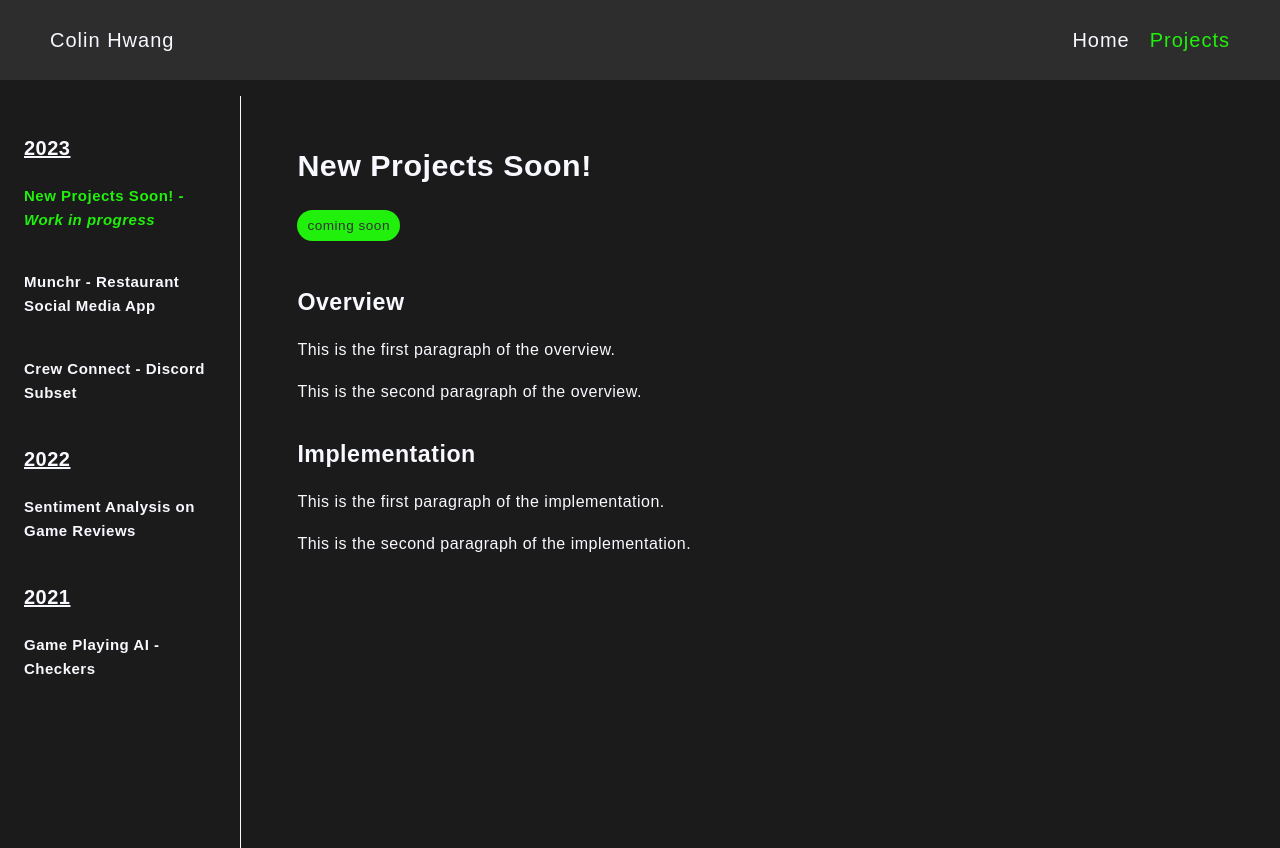
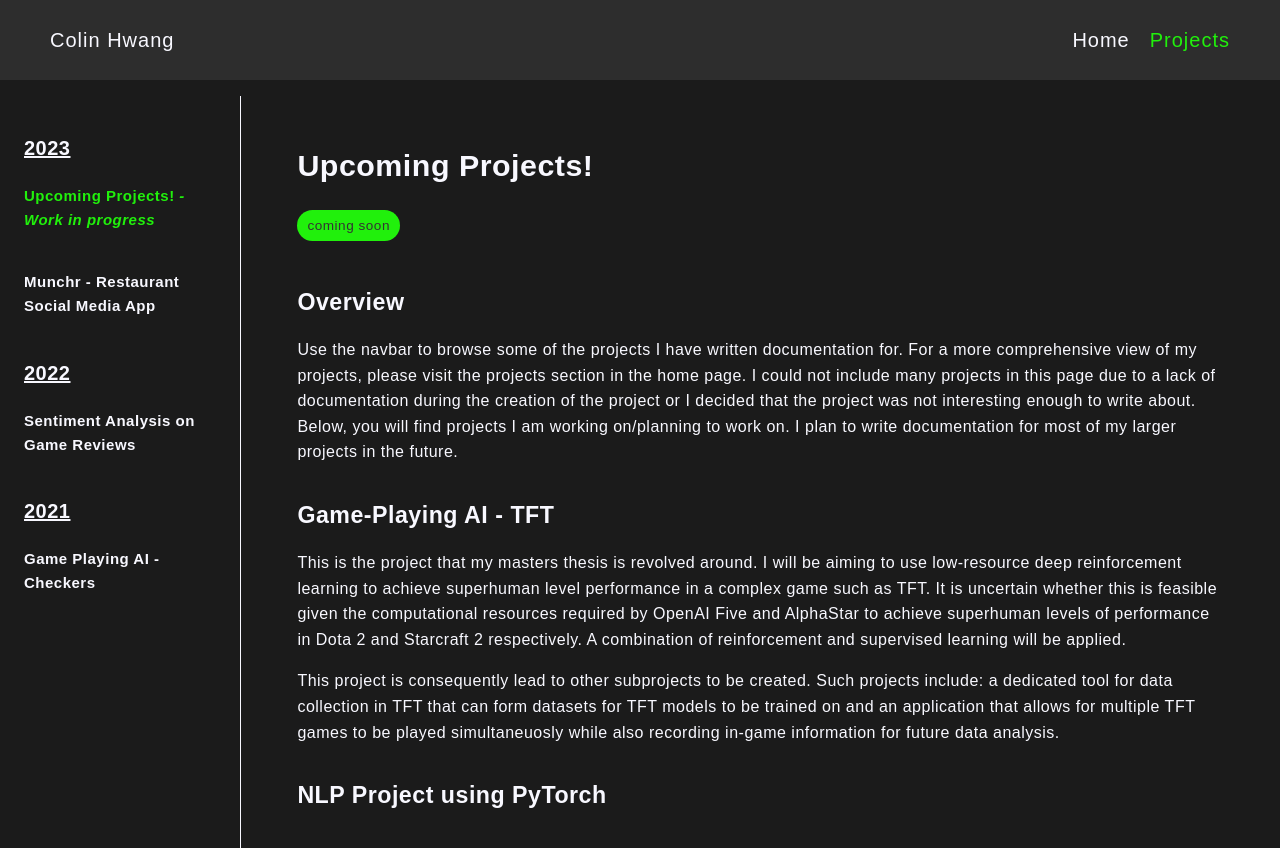
Before and after one commit to colinh09/portfolio2, a React (Create React App) app: page /projects in a window 1280 px wide. Built offline with nearby package versions, Linux system fonts and the light colour scheme.

Commit message:
finished?

```diff
--- a/src/Components/ExperienceCard.css
+++ b/src/Components/ExperienceCard.css
@@ -36,7 +36,7 @@
     margin: 0.2em;
     padding: 0.2em 0.5em;
     background-color: #21F00C;
-    color: #F8F8FF;
+    color: #1B1B1B;
     border-radius: 20px;
 }
 
--- a/src/Components/ProjectCard.css
+++ b/src/Components/ProjectCard.css
@@ -27,13 +27,14 @@
     margin: 0.2em;
     padding: 0.2em 0.5em;
     background-color: #21F00C;
-    color: #F8F8FF;
+    color: #1B1B1B;
     border-radius: 20px;
 }
 
 .project-card p {
     text-align: left;
     font-size: 14px;
+    padding-top: 5%;
 }
 
 @media (max-width: 599px) {
--- a/src/Components/ProjectDetails.css
+++ b/src/Components/ProjectDetails.css
@@ -51,6 +51,7 @@
 .details-description {
     text-align: left;
     padding-top: 2.5%;
+    padding-bottom: 2.5%;
 }
 
 .details-section {
--- a/src/Json/projectPosts.json
+++ b/src/Json/projectPosts.json
@@ -1,6 +1,6 @@
 [
     {
-        "name": "New Projects Soon!",
+        "name": "Upcoming Projects!",
         "technologies": ["coming soon"],
         "timeline": "",
         "year": 2023,
@@ -10,15 +10,20 @@
             {
                 "title": "Overview",
                 "content": [
-                    "This is the first paragraph of the overview.",
-                    "This is the second paragraph of the overview."
+                    "Use the navbar to browse some of the projects I have written documentation for. For a more comprehensive view of my projects, please visit the projects section in the home page. I could not include many projects in this page due to a lack of documentation during the creation of the project or I decided that the project was not interesting enough to write about. Below, you will find projects I am working on/planning to work on. I plan to write documentation for most of my larger projects in the future."
                 ]
             },
             {
-                "title": "Implementation",
+                "title": "Game-Playing AI - TFT",
                 "content": [
-                    "This is the first paragraph of the implementation.",
-                    "This is the second paragraph of the implementation."
+                    "This is the project that my masters thesis is revolved around. I will be aiming to use low-resource deep reinforcement learning to achieve superhuman level performance in a complex game such as TFT. It is uncertain whether this is feasible given the computational resources required by OpenAI Five and AlphaStar to achieve superhuman levels of performance in Dota 2 and Starcraft 2 respectively. A combination of reinforcement and supervised learning will be applied.",
+                    "This project is consequently lead to other subprojects to be created. Such projects include: a dedicated tool for data collection in TFT that can form datasets for TFT models to be trained on and an application that allows for multiple TFT games to be played simultaneuosly while also recording in-game information for future data analysis."
+                ]
+            },
+            {
+                "title": "NLP Project using PyTorch",
+                "content":[
+                    "No information about this project yet"
                 ]
             }
         ]
@@ -61,36 +66,6 @@
                 "title": "Shortcomings and Future Work",
                 "content": [
                     "In terms of shortcomings and future improvements, the application lacks functionality for adding new restaurants not already in the database, the taste profile page needs visual and informational improvements, the ability to view friends' taste profiles is absent, the friend addition system needs refinement, users can currently add themselves as a friend which is not ideal, private/public review features were forgotten, the application is not optimally responsive for smaller screen sizes especially due to complications with the Google map instance, profile and restaurant pictures implementation is missing which could be challenging due to storage and fetching issues, and there is a need for more detailed information about restaurants such as opening hours, website, and type of cuisine."
-                ]
-            }
-        ]
-    },
-    {
-        "name": "Crew Connect - Discord Subset",
-        "technologies": ["PostgreSQL", "React", "Java", "Spring Boot", "JDBC", "Firebase"],
-        "timeline": "January 2023 - May 2023",
-        "year": 2023,
-        "isCompleted": true,
-        "githubLink": "https://github.com/CooperCrew/crew-connect",
-        "sections": [
-            {
-                "title": "Overview",
-                "content": [
-                    "This is the first paragraph of the overview.",
-                    "This is the second paragraph of the overview."
-                ]
-            },
-            {
-                "title": "Implementation",
-                "content": [
-                    "This is the first paragraph of the implementation.",
-                    "This is the second paragraph of the implementation."
-                ]
-            },
-            {
-                "title": "",
-                "content":[
-
                 ]
             }
         ]
@@ -150,7 +125,7 @@
         "githubLink": "https://github.com/colinh09/AI-Checkers",
         "sections": [
             {
-                "title": "Game Setting Configuration",
+                "title": "Game Configuration",
                 "content": [
                     "On initialization, the program prompts the user to specify various game configurations. These include whether to commence a new game or load a preexisting one, the desired game mode (AI vs AI or User vs AI), the AI's decision-making time limit (ranging from 3 to 60 seconds), and the player who will make the first move.",
                     "For loaded games, the time limit and starting player details are extracted directly from the saved game file. This file also contains the game state representation, where '1' denotes player 1's counter, '2' is for player 2's counter, '3' and '4' signify kings for players 1 and 2, respectively, and '0' indicates an empty space.",
--- a/src/Json/projects.json
+++ b/src/Json/projects.json
@@ -24,9 +24,9 @@
         "githubUrl": "https://github.com/colinh09/Natural-Language-Processing/tree/main/Sentiment-Analysis"
     },
     {
-        "name": "Unoptimized C Compiler",
-        "tags": ["JavaScript", "Express", "MongoDB"],
-        "summary": "Currently not done writing.",
+        "name": "Unoptimized C99 Compiler",
+        "tags": ["Flex", "Bison", "C", "Data Structures", "Assembly (x86-32)", "AST"],
+        "summary": "Created a basic, unoptimized C compiler for an graduate level Compilers course at The Cooper Union. Using Flex, the compiler translates C lexical rules into meaningful tokens through lexical analysis. This is followed by the use of Bison to construct an Abstract Syntax Tree based on the C99 grammar rules. During the AST walk, a symbol table is used to track variable and function declarations. The compiler then processes the parsed output into an intermediate representation. Lastly, the compiler translates this intermediate form into x86-32 assembly language.",
         "githubUrl": "https://github.com/colinh09/Compilers"
     },
     {
```
